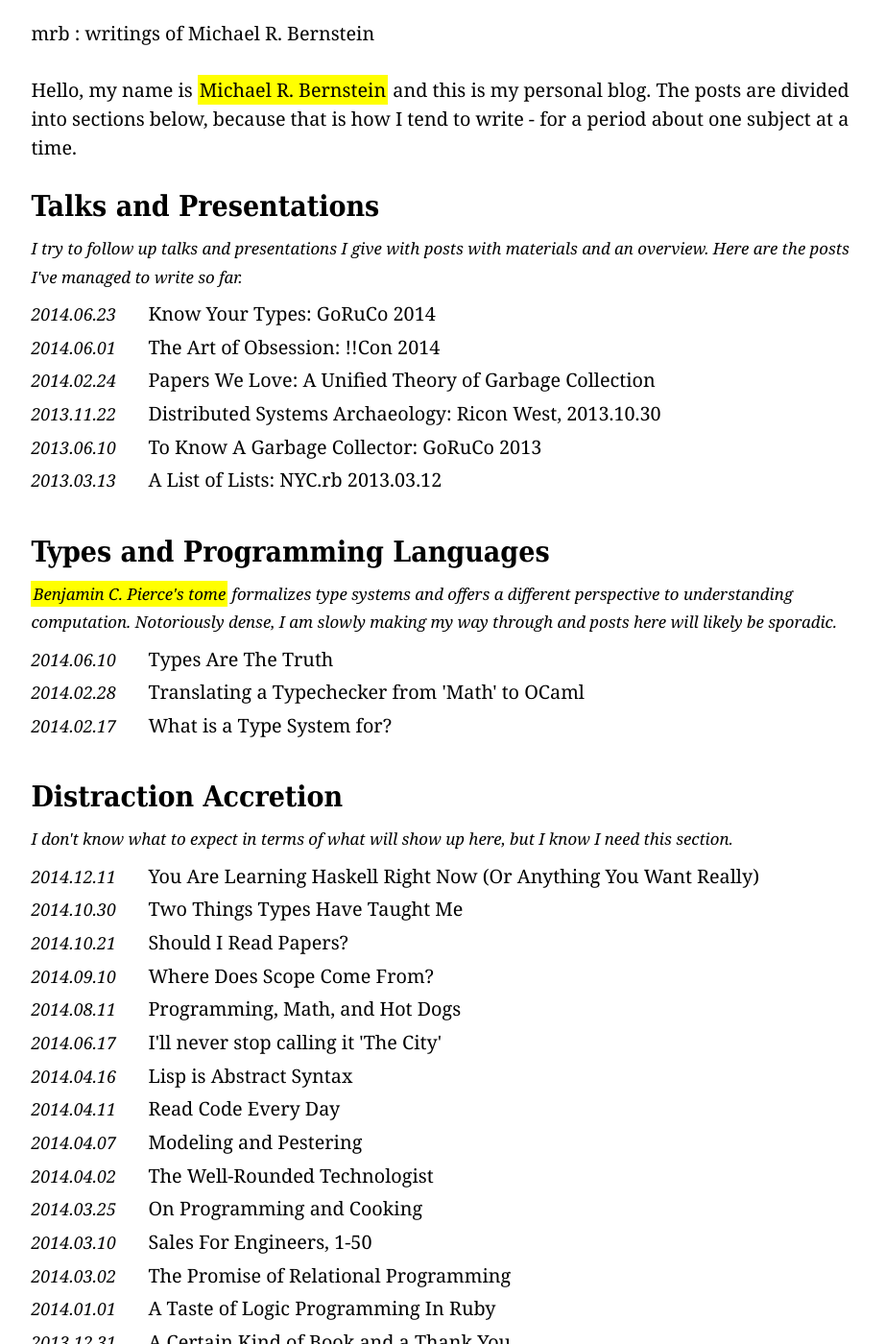
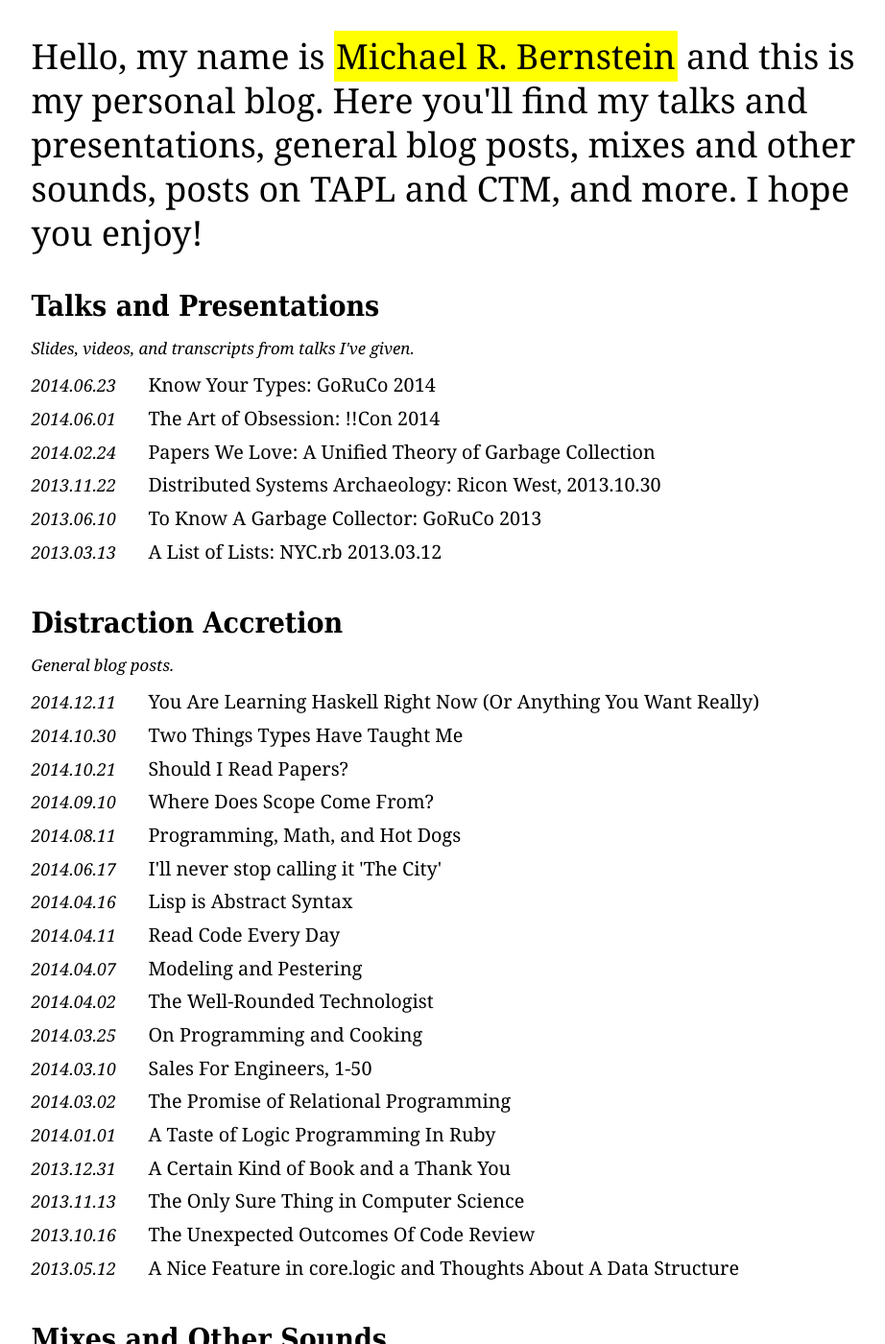
Before and after one commit to mrb/mrb.github.com, a Jekyll site: the page built from index.html, in a window 1280 px wide and 1400 px high. Shown: the whole window at 96% size, without its empty margins (172-1094 px from the left). Built offline with Jekyll 4.4.1, drawn with Linux system fonts in a browser that asks for light colours; Markdown is read by kramdown in place of the engine named in the settings; comment, search, counter and statistics services are not loaded; some of the changed text lies outside the part shown.

Commit message:
Index cleanup, new category, mix post.

```diff
--- a/_layouts/default.html
+++ b/_layouts/default.html
@@ -27,8 +27,6 @@
 </head>
 <body>
   <div class = 'site'>
-    <div span="title">mrb : writings of Michael R. Bernstein</div>
-
     {{ content }}
     <div class='footer'>
       <div class="contact">
--- a/index.html
+++ b/index.html
@@ -2,13 +2,10 @@
 layout: default
 title: home
 ---
-<br/>
-Hello, my name is <a href="/about.html">Michael R. Bernstein</a> and this is my personal blog. The posts are divided into sections below, because that is how I tend to write - for a period about one subject at a time.
-<br/>
-<br/>
+<p style="font-size: 36px; line-height:46px; font-weight: normal;">Hello, my name is <a href="/about.html">Michael R. Bernstein</a> and this is my personal blog. Here you'll find my talks and presentations, general blog posts, mixes and other sounds, posts on TAPL and CTM, and more. I hope you enjoy!</p>
 
 <h1>Talks and Presentations</h1>
-<div class="lead">I try to follow up talks and presentations I give with posts with materials and an overview. Here are the posts I've managed to write so far.</div>
+<div class="lead">Slides, videos, and transcripts from talks I've given.</div>
 <ul class = "posts">
 {% for post in site.posts %}
     {% if post.published and post.talks %}
@@ -16,6 +13,30 @@ Hello, my name is <a href="/about.html">Michael R. Bernstein</a> and this is my
       <div class="index-date">{{ post.date | date: "%Y.%m.%d" }}</div><a href="{{ post.url }}">{{ post.title }}</a>
     </li>
     {% endif %}
+{% endfor %}
+</ul>
+
+<h1>Distraction Accretion</h1>
+<div class="lead">General blog posts.</div>
+<ul class = "posts">
+{% for post in site.posts %}
+  {% if post.published and post.other %}
+    <li class="index">
+      <div class="index-date">{{ post.date | date: "%Y.%m.%d" }}</div><a href="{{ post.url }}">{{ post.title }}</a>
+    </li>
+  {% endif %}
+{% endfor %}
+</ul>
+
+<h1>Mixes and Other Sounds</h1>
+<div class="lead">Tracklists and breakdowns of sounds I've collected.</div>
+<ul class = "posts">
+{% for post in site.posts %}
+  {% if post.published and post.sound %}
+    <li class="index">
+      <div class="index-date">{{ post.date | date: "%Y.%m.%d" }}</div><a href="{{ post.url }}">{{ post.title }}</a>
+    </li>
+  {% endif %}
 {% endfor %}
 </ul>
 
@@ -31,19 +52,7 @@ Hello, my name is <a href="/about.html">Michael R. Bernstein</a> and this is my
 {% endfor %}
 </ul>
 
-<h1>Distraction Accretion</h1>
-<div class="lead">I don't know what to expect in terms of what will show up here, but I know I need this section.</div>
-<ul class = "posts">
-{% for post in site.posts %}
-  {% if post.published and post.other %}
-    <li class="index">
-      <div class="index-date">{{ post.date | date: "%Y.%m.%d" }}</div><a href="{{ post.url }}">{{ post.title }}</a>
-    </li>
-  {% endif %}
-{% endfor %}
-</ul>
-
-<h1 id="i-ctm">Concepts, Techniques, and Models</h1>
+<h1 id="i-ctm">Concepts, Techniques, and Models of Computer Programming</h1>
 <div class="lead">I am working my way through <a href="http://www.info.ucl.ac.be/~pvr/book.html">Concepts, Techniques, and Models of Computer Programming</a> and writing about as much of it as I can. These posts are my take on a very dense and rewarding book.</div>
 <ul class = "posts">
 {% for post in site.posts %}
```
Also changed, not shown: _posts/2014-12-15-power-mix-december-2014.markdown (added, +38 -0 lines).
